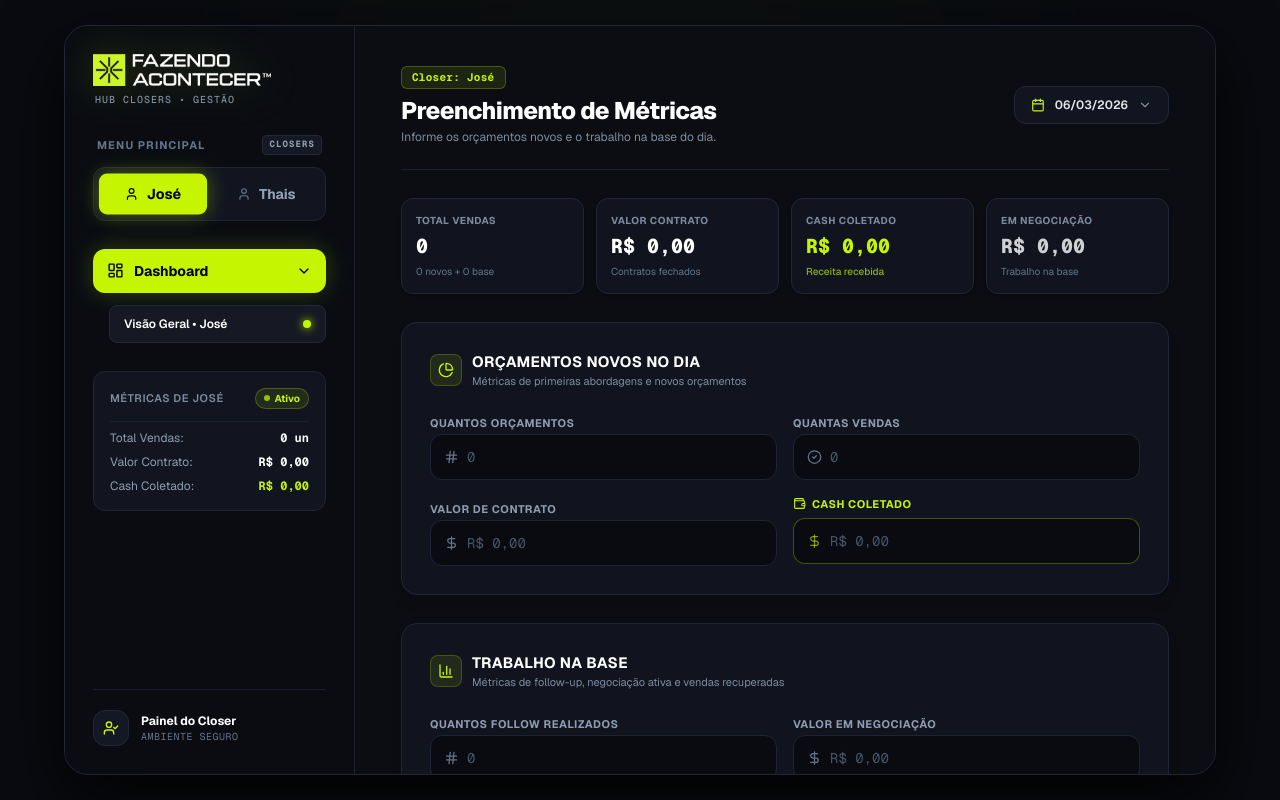
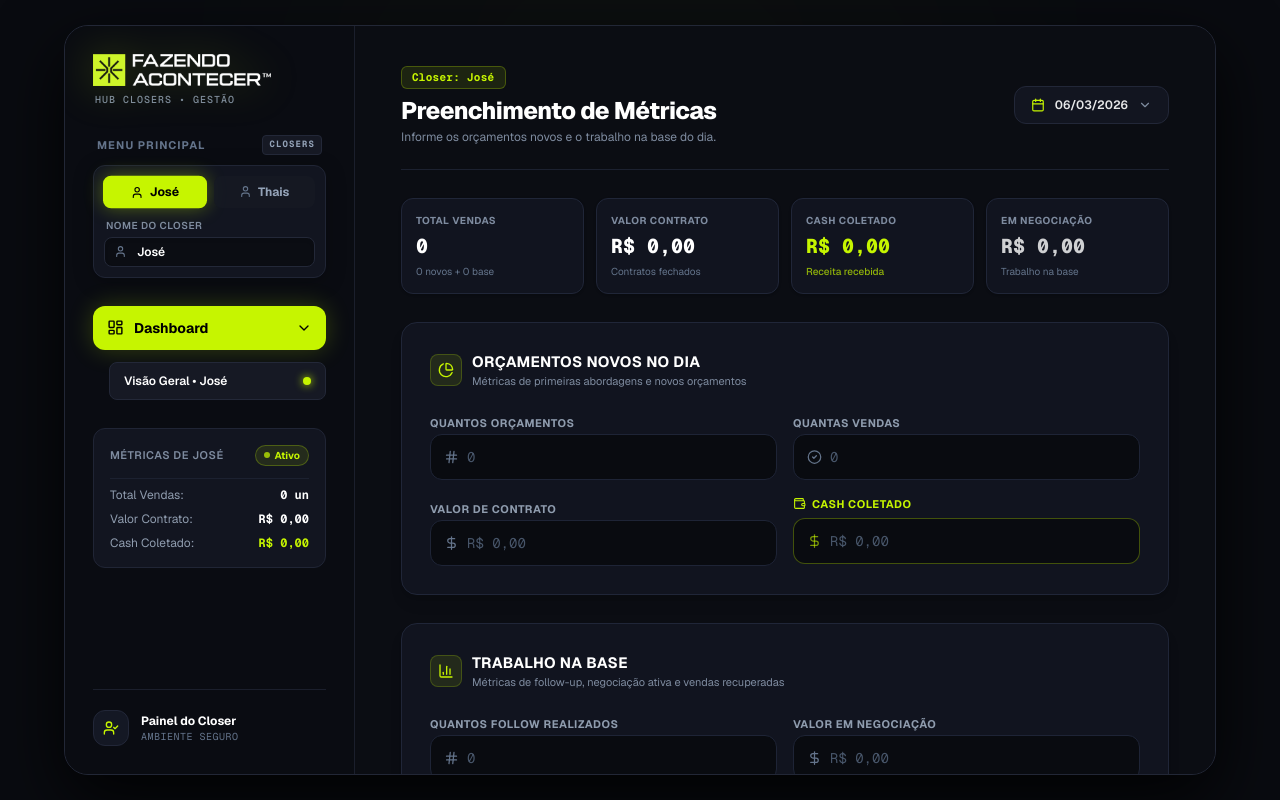
Before and after one commit to vinicius-perform/closers-hub, a Next.js app: page / in a window 1280 px wide. Built offline with nearby package versions, Linux system fonts and the light colour scheme.

Commit message:
feat: adicionar campo para digitar nome do closer customizado

```diff
--- a/src/app/page.tsx
+++ b/src/app/page.tsx
@@ -25,7 +25,7 @@ import 'react-day-picker/style.css';
 import { format } from 'date-fns';
 import { ptBR } from 'date-fns/locale';
 
-type CloserName = 'José' | 'Thais';
+type CloserName = string;
 
 interface CloserFormData {
   // Orçamentos Novos no Dia
@@ -55,13 +55,13 @@ const INITIAL_CLOSER_STATE: CloserFormData = {
 };
 
 export default function FACloserHub() {
-  const [selectedCloser, setSelectedCloser] = useState<CloserName>('José');
+  const [selectedCloser, setSelectedCloser] = useState<string>('José');
   const [isGenerating, setIsGenerating] = useState(false);
   const [pdfGenerated, setPdfGenerated] = useState(false);
   const [error, setError] = useState<string | null>(null);
 
-  // Store data independently for both closers
-  const [closersData, setClosersData] = useState<Record<CloserName, CloserFormData>>({
+  // Store data independently for closers
+  const [closersData, setClosersData] = useState<Record<string, CloserFormData>>({
     'José': { ...INITIAL_CLOSER_STATE },
     'Thais': { ...INITIAL_CLOSER_STATE }
   });
@@ -84,7 +84,8 @@ export default function FACloserHub() {
     return () => document.removeEventListener('mousedown', handleClickOutside);
   }, []);
 
-  const currentData = closersData[selectedCloser];
+  const closerKey = selectedCloser.trim() || 'default';
+  const currentData = closersData[closerKey] || INITIAL_CLOSER_STATE;
 
   // Helper to parse currency string into number
   const parseCurrency = (val: string): number => {
@@ -144,10 +145,11 @@ export default function FACloserHub() {
   }, [currentData]);
 
   const handleChange = (field: keyof CloserFormData, value: string) => {
+    const key = selectedCloser.trim() || 'default';
     setClosersData((prev) => ({
       ...prev,
-      [selectedCloser]: {
-        ...prev[selectedCloser],
+      [key]: {
+        ...(prev[key] || INITIAL_CLOSER_STATE),
         [field]: value
       }
     }));
@@ -167,9 +169,14 @@ export default function FACloserHub() {
   };
 
   const validateForm = (): string | null => {
+    if (!selectedCloser.trim()) {
+      return 'Por favor, informe o nome do closer.';
+    }
+
     if (!dateRange?.from) return 'Selecione o período das métricas.';
 
-    const d = closersData[selectedCloser];
+    const key = selectedCloser.trim();
+    const d = closersData[key] || INITIAL_CLOSER_STATE;
 
     if (
       d.orcamentosNovos === '' &&
@@ -182,7 +189,7 @@ export default function FACloserHub() {
       d.valorContratoBase === '' &&
       d.cashColetadoBase === ''
     ) {
-      return `Preencha pelo menos um campo para gerar o relatório de ${selectedCloser}.`;
+      return `Preencha pelo menos um campo para gerar o relatório de ${selectedCloser.trim()}.`;
     }
 
     return null;
@@ -294,7 +301,7 @@ export default function FACloserHub() {
         doc.text(value, x, y + 5.5);
       };
 
-      drawInfoItem('Closer Responsável:', selectedCloser, MARGIN, currentY);
+      drawInfoItem('Closer Responsável:', selectedCloser.trim() || 'Closer', MARGIN, currentY);
       drawInfoItem('Período de Análise:', formatPeriod(), MARGIN + colWidth, currentY);
       currentY += 16;
 
@@ -408,10 +415,11 @@ export default function FACloserHub() {
       doc.setFontSize(7);
       doc.setTextColor(150, 160, 175);
       doc.setFont('helvetica', 'normal');
-      const footerText = `FA Closer Hub | Closer: ${selectedCloser} | Emitido em ${format(new Date(), 'dd/MM/yyyy HH:mm')} | Confidencial`;
+      const closerDisplay = selectedCloser.trim() || 'Closer';
+      const footerText = `FA Closer Hub | Closer: ${closerDisplay} | Emitido em ${format(new Date(), 'dd/MM/yyyy HH:mm')} | Confidencial`;
       doc.text(footerText, MARGIN, 285);
 
-      const cleanCloserName = selectedCloser.toLowerCase();
+      const cleanCloserName = closerDisplay.toLowerCase().replace(/[^a-z0-9]/gi, '_');
       const periodoStr = getPdfSafePeriodString();
       doc.save(`Relatorio_Closer_${cleanCloserName}_${periodoStr}.pdf`);
 
@@ -451,7 +459,7 @@ export default function FACloserHub() {
             </div>
 
             {/* SEÇÃO MENU PRINCIPAL / SELEÇÃO DO CLOSER */}
-            <div className="space-y-3">
+            <div className="space-y-2.5">
               <p className="text-[11px] font-bold text-[#64748B] uppercase tracking-widest px-1 flex items-center justify-between">
                 <span>Menu Principal</span>
                 <span className="text-[9px] font-mono bg-[#161924] text-[#94A3B8] px-1.5 py-0.5 rounded border border-[#232838]">
@@ -459,29 +467,54 @@ export default function FACloserHub() {
                 </span>
               </p>
 
-              {/* Selector Pills with Fazendo Acontecer Lime Active Theme */}
-              <div className="grid grid-cols-2 gap-2 p-1.5 bg-[#121520] border border-[#202535] rounded-xl">
-                {(['José', 'Thais'] as CloserName[]).map((closer) => {
-                  const isSelected = selectedCloser === closer;
+              {/* Box de Seleção & Digitação do Closer */}
+              <div className="p-2.5 bg-[#121520] border border-[#202535] rounded-xl space-y-2.5 shadow-[0_4px_20px_rgba(0,0,0,0.25)]">
+                {/* Selector Pills com opções rápidas */}
+                <div className="grid grid-cols-2 gap-2">
+                  {(['José', 'Thais']).map((closer) => {
+                    const isSelected = selectedCloser.trim().toLowerCase() === closer.toLowerCase();
                     return (
                       <button
                         key={closer}
+                        type="button"
                         onClick={() => {
                           setSelectedCloser(closer);
                           setError(null);
                           setPdfGenerated(false);
                         }}
-                      className={`relative py-2.5 px-3 rounded-lg text-sm font-bold transition-all flex items-center justify-center gap-2 ${
+                        className={`relative py-2 px-2.5 rounded-lg text-xs font-bold transition-all flex items-center justify-center gap-1.5 cursor-pointer ${
                           isSelected
-                          ? 'bg-[#C6F500] text-black shadow-[0_0_20px_rgba(198,245,0,0.35)] scale-[1.02]'
-                          : 'text-[#94A3B8] hover:text-white hover:bg-[#181C2B]'
+                            ? 'bg-[#C6F500] text-black shadow-[0_0_18px_rgba(198,245,0,0.35)] scale-[1.02]'
+                            : 'text-[#94A3B8] bg-[#161924]/80 hover:text-white hover:bg-[#181C2B]'
                         }`}
                       >
-                      <User size={14} className={isSelected ? 'text-black' : 'text-[#64748B]'} />
+                        <User size={13} className={isSelected ? 'text-black' : 'text-[#64748B]'} />
                         {closer}
                       </button>
                     );
                   })}
+                </div>
+
+                {/* Campo para digitar o nome do Closer */}
+                <div className="space-y-1">
+                  <label className="text-[10px] font-semibold text-[#7E8B9F] uppercase tracking-wider block px-0.5">
+                    Nome do Closer
+                  </label>
+                  <div className="relative flex items-center">
+                    <User size={13} className="absolute left-2.5 text-[#64748B] pointer-events-none" />
+                    <input
+                      type="text"
+                      value={selectedCloser}
+                      onChange={(e) => {
+                        setSelectedCloser(e.target.value);
+                        setError(null);
+                        setPdfGenerated(false);
+                      }}
+                      placeholder="Digite o nome do closer..."
+                      className="w-full bg-[#0B0D13] border border-[#232838] focus:border-[#C6F500] focus:ring-1 focus:ring-[#C6F500]/40 rounded-lg pl-8 pr-2.5 py-1.5 text-xs font-semibold text-white placeholder-[#475569] outline-none transition-all shadow-inner"
+                    />
+                  </div>
+                </div>
               </div>
             </div>
 
@@ -497,7 +530,7 @@ export default function FACloserHub() {
 
               <div className="pl-4 pt-1">
                 <div className="w-full px-3.5 py-2.5 rounded-lg bg-[#161924] border border-[#232838] text-white text-xs font-semibold flex items-center justify-between">
-                  <span>Visão Geral • {selectedCloser}</span>
+                  <span>Visão Geral • {selectedCloser.trim() || 'Closer'}</span>
                   <span className="w-2 h-2 rounded-full bg-[#C6F500] shadow-[0_0_8px_#C6F500]"></span>
                 </div>
               </div>
@@ -507,7 +540,7 @@ export default function FACloserHub() {
             <div className="p-4 rounded-xl bg-[#121520] border border-[#202535] space-y-3">
               <div className="flex items-center justify-between">
                 <span className="text-[11px] text-[#7E8B9F] uppercase tracking-wider font-semibold">
-                  Métricas de {selectedCloser}
+                  Métricas de {selectedCloser.trim() || 'Closer'}
                 </span>
                 <span className="inline-flex items-center gap-1 text-[10px] font-bold text-[#C6F500] bg-[#C6F500]/10 px-2 py-0.5 rounded-full border border-[#C6F500]/25">
                   <span className="w-1.5 h-1.5 rounded-full bg-[#C6F500] animate-pulse"></span>
@@ -556,7 +589,7 @@ export default function FACloserHub() {
               <div>
                 <div className="flex items-center gap-2 mb-1.5">
                   <span className="px-2.5 py-0.5 rounded-md bg-[#C6F500]/10 border border-[#C6F500]/25 text-[#C6F500] text-[11px] font-mono font-bold tracking-wide">
-                    Closer: {selectedCloser}
+                    Closer: {selectedCloser.trim() || 'Closer'}
                   </span>
                 </div>
                 <h1 className="text-2xl font-extrabold tracking-tight text-white">
@@ -988,7 +1021,7 @@ export default function FACloserHub() {
                 ) : (
                   <>
                     <FileText size={17} className="text-black" />
-                    Gerar Relatório de {selectedCloser} (PDF)
+                    Gerar Relatório de {selectedCloser.trim() || 'Closer'} (PDF)
                   </>
                 )}
               </motion.button>
@@ -1005,7 +1038,7 @@ export default function FACloserHub() {
                 >
                   <p className="text-white/90 text-sm font-semibold flex items-center justify-center gap-2 mb-2">
                     <CheckCircle2 size={16} className="text-[#C6F500]" />
-                    Relatório de {selectedCloser} gerado e baixado com sucesso!
+                    Relatório de {selectedCloser.trim() || 'Closer'} gerado e baixado com sucesso!
                   </p>
                   <button
                     onClick={generatePDF}
```
Lines whose indentation alone changed are shown as unchanged.
